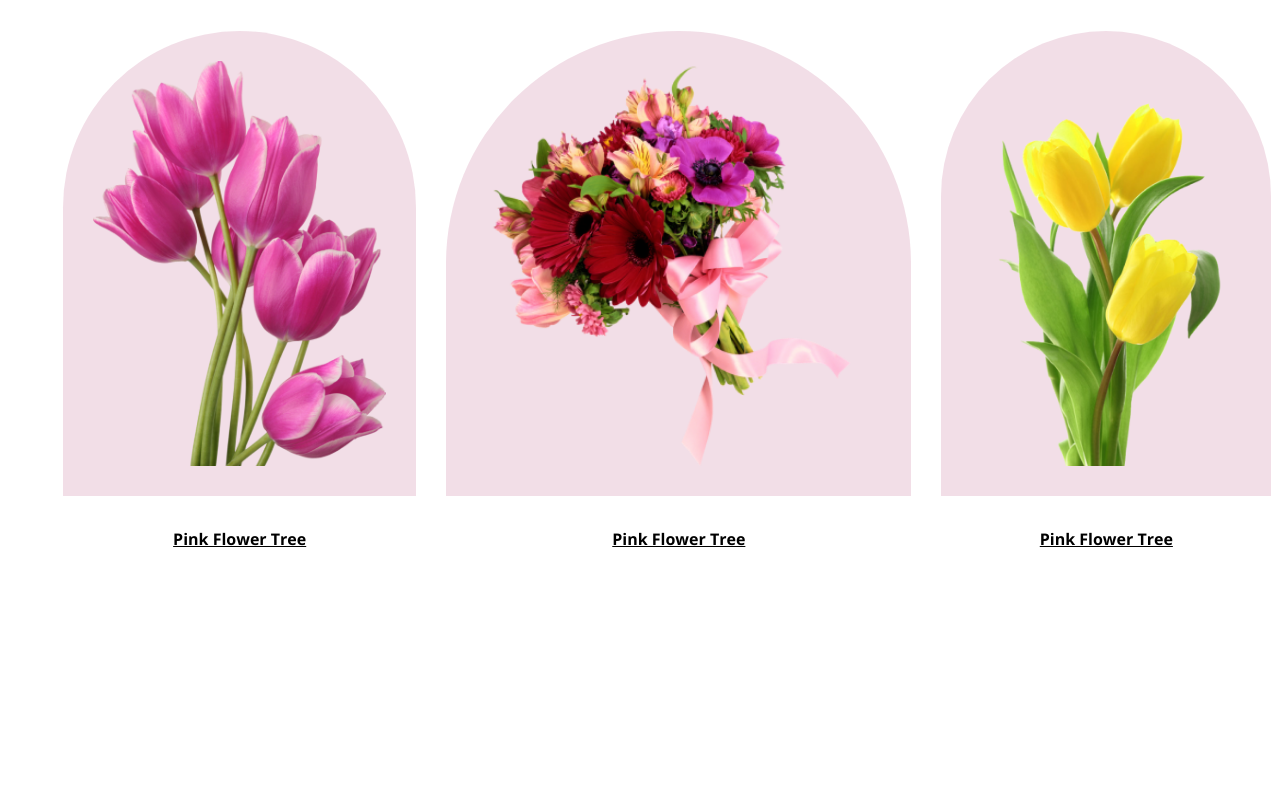
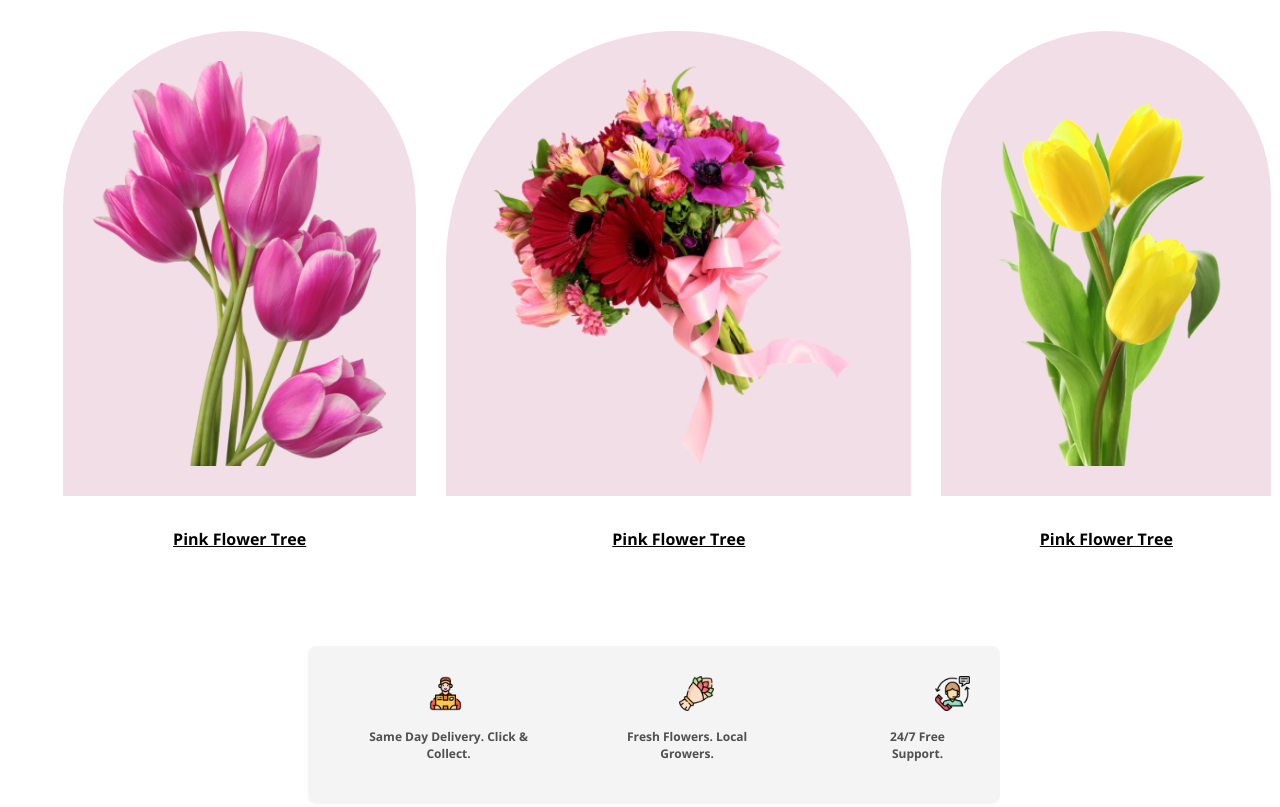
Before and after one commit to Taiyob/flower-project, a plain HTML site: page index.html in a window 1280 px wide. Shown: the part 756-1563 px from the top of the page. Before the commit the page ends 1306 px from the top, so only its background shows below. Drawn offline with nearby package versions, Linux system fonts and the light colour scheme.

Commit message:
delivery finish

```diff
--- a/index.html
+++ b/index.html
@@ -43,6 +43,22 @@
                 </div>
             </div>
         </section>
+        <section>
+            <div class="product-delivery-item">
+                <div class="products-item">
+                    <img src="images/Group 57.png" alt="deliver-man">
+                    <p>Same Day Delivery. Click & Collect.</p>
+                </div>
+                <div class="products-item">
+                    <img src="images/Group 58.png" alt="product">
+                    <p>Fresh Flowers. Local Growers.</p>
+                </div>
+                <div class="products-item">
+                    <img src="images/Group 59.png" alt="customer">
+                    <p>24/7 Free Support.</p>
+                </div>
+            </div>
+        </section>
     </main>
     <footer>
 
--- a/styles/flower.css
+++ b/styles/flower.css
@@ -3,8 +3,7 @@ body{
     font-family: 'Open Sans', sans-serif;
 }
 section{
-    margin-top: 120px;
-
+    margin-bottom: 150px;
 }
 .btn-primary{
     display: inline-flex;
@@ -38,6 +37,7 @@ header{
     gap: 100px;
     padding: 50px 80px 0px 200px;
     height: 500px;
+    margin-bottom: 120px;
 }
 .flower-banner-content h1{
     color: #272727;
@@ -81,3 +81,35 @@ header{
     border-radius: 300px 300px 0px 0px;
     background: rgba(167, 33, 98, 0.15);
 }
+/* product delivery */
+.product-delivery-item{
+    display: flex;
+    max-width: 50%;
+    margin-left: 300px;
+    border-radius: 8px;
+    background: rgba(39, 39, 39, 0.05);
+    padding: 30px;
+}
+.products-item{
+    padding-left: 20px;
+}
+.products-item img{
+    margin-left: 70px;
+    width: 35px;
+}
+.products-item img:nth-child(3n){
+    margin-right: 100%;
+}
+.products-item p{
+    font-size: 12px;
+    color: rgba(39, 39, 39, 0.80);
+    text-align: center;
+    font-weight: 600;
+}
+.products-item:nth-child(3n){
+    margin-left: 80px;
+}
+.products-item:nth-child(2n){
+    margin-left: 50px;
+}
+/* deal styles*/
```
